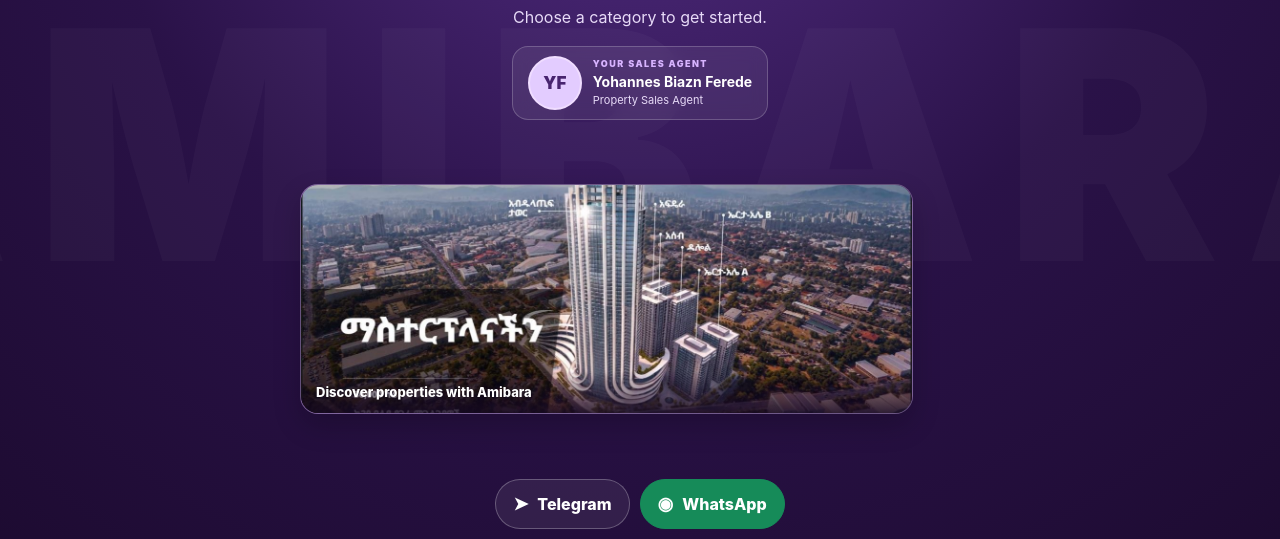
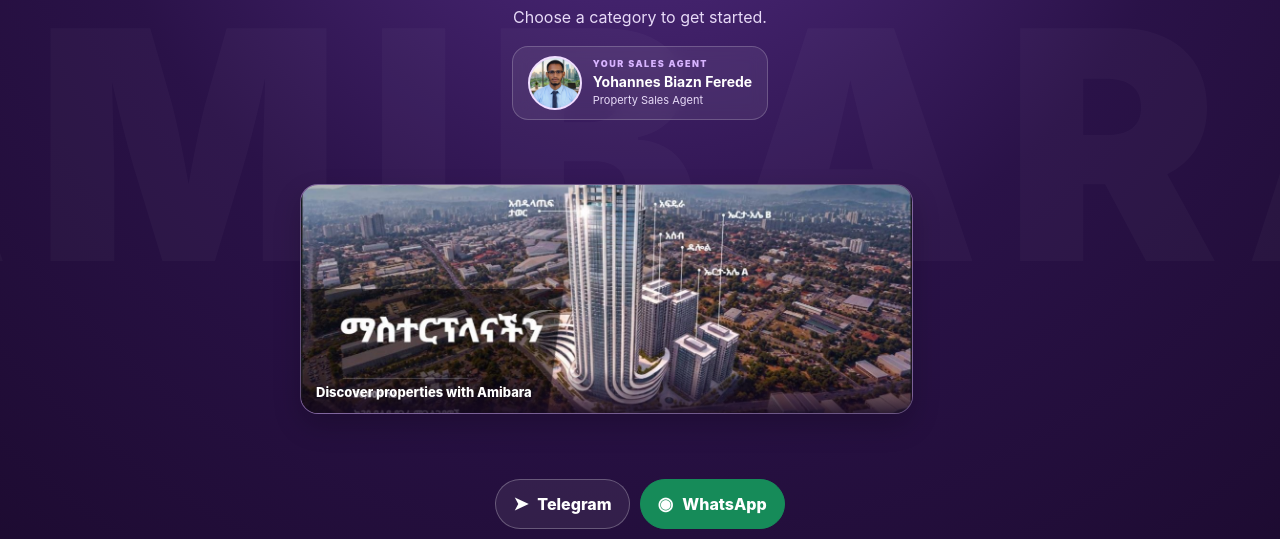
Before and after one commit to yohannessbiaznn-debug/B, a plain HTML site: page index.html in a window 1280 px wide. Shown: the part 261-800 px from the top of the page. Drawn offline with Linux system fonts and the light colour scheme.

Commit message:
index.html

```diff
--- a/index.html
+++ b/index.html
@@ -197,7 +197,7 @@
     <p class="landing-subtitle" data-en="Choose a category to get started." data-am="ለመጀመር የንብረት ዓይነት ይምረጡ።">Choose a category to get started.</p>
     <div class="agent-signature">
       <div class="agent-photo" aria-label="Sales agent photo placeholder">
-        <img src="jhong.jpg" alt="Sales agent photo" onerror="this.style.display='none';this.parentElement.classList.add('no-agent-photo');">
+        <img src="zhong.jpg" alt="Sales agent photo" onerror="this.style.display='none';this.parentElement.classList.add('no-agent-photo');">
         <span class="agent-initials">YF</span>
       </div>
       <div class="agent-details">
```
